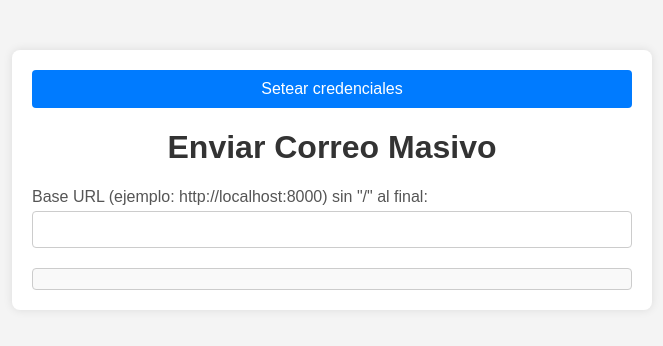
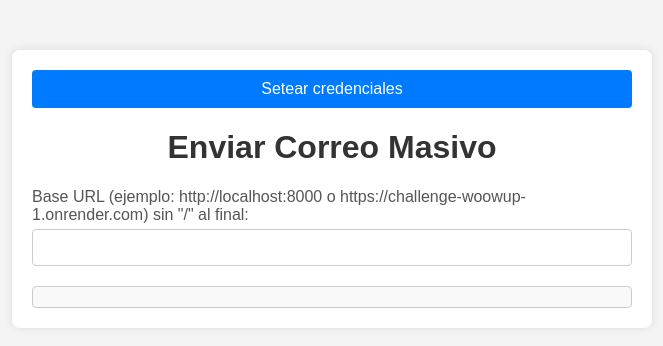
Before and after one commit to gustavoghioldi/ui-challenge-woowup, a plain HTML site: page index.html in a window 1280 px wide. Shown: the whole page, without its empty margins (308-971 px from the left). Drawn offline with Linux system fonts and the light colour scheme.

Commit message:
add test dev back example

```diff
--- a/index.html
+++ b/index.html
@@ -13,7 +13,7 @@
         <h1>Enviar Correo Masivo</h1>
         <form id="emailForm">
             <div class="form-group">
-                <label for="baseUrl">Base URL (ejemplo: http://localhost:8000) sin "/" al final:</label>
+                <label for="baseUrl">Base URL (ejemplo: http://localhost:8000 o https://challenge-woowup-1.onrender.com) sin "/" al final:</label>
                 <input type="text" id="baseUrl" name="BaseUrl" required>
             </div>
 
```
